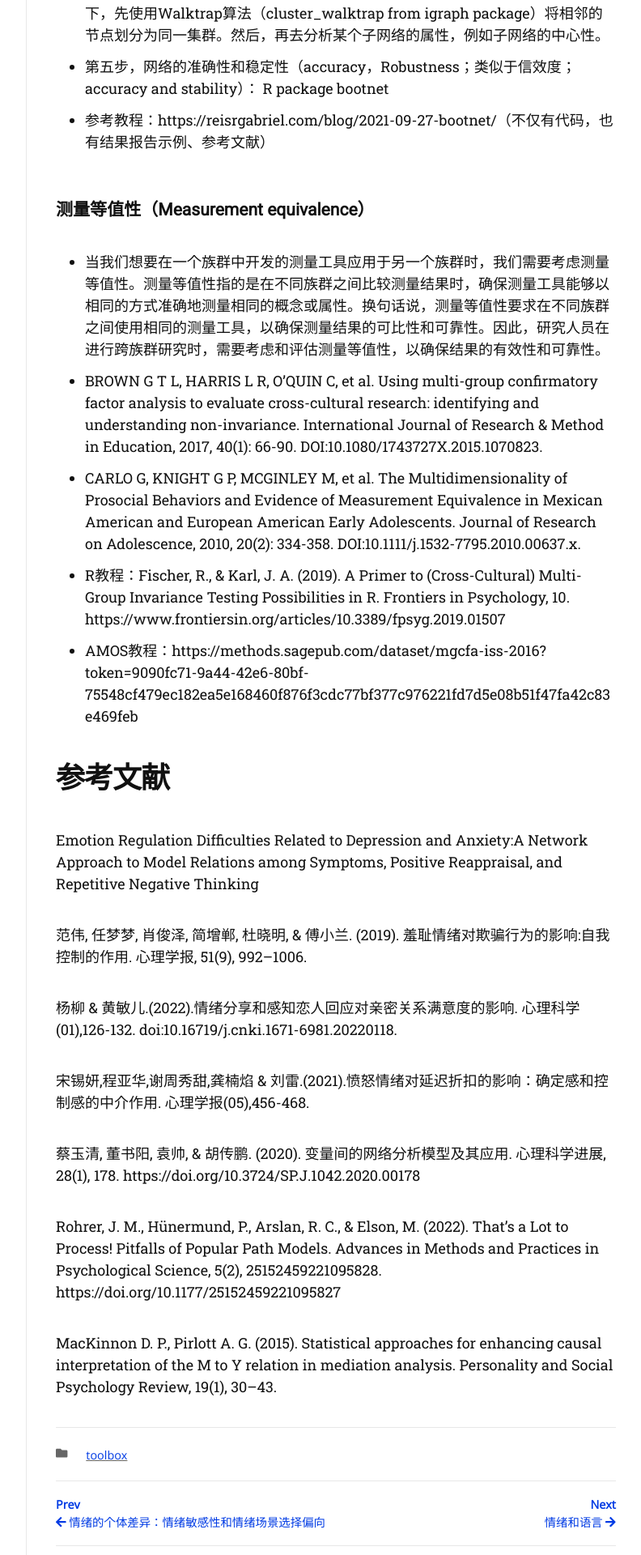
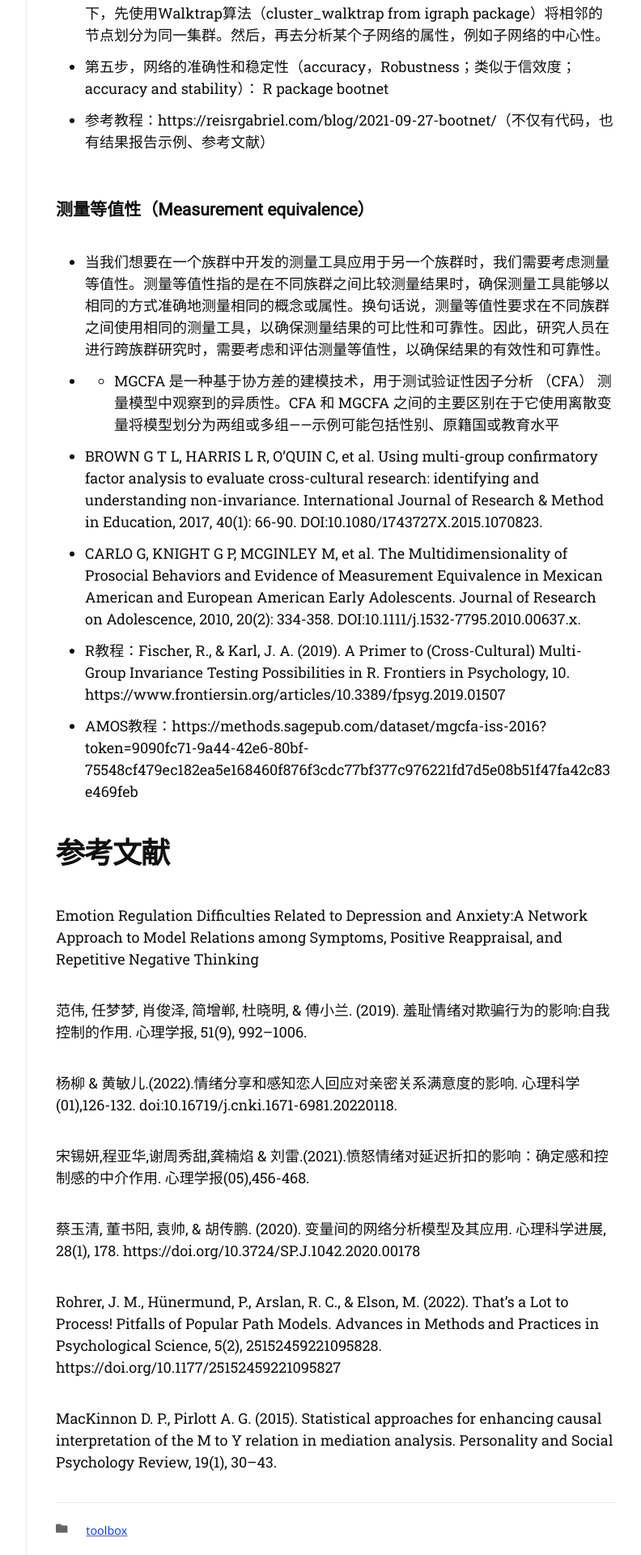
Before and after one commit to ChenSD/Chensd.github.io, a Jekyll site: the page built from _posts/2022-10-07-问卷数据分析方法的升级换代.md, in a window 1280 px wide. Shown: the part 3080-5000 px from the top of the page at 81% size, without its empty margins (357-1149 px from the left). Built offline with Jekyll 4.4.1, drawn with Linux system fonts in a browser that asks for light colours; nearby versions of some CDN libraries; some web fonts are replaced.

Commit message:
language

```diff
--- a/_posts/2022-10-07-问卷数据分析方法的升级换代.md
+++ b/_posts/2022-10-07-问卷数据分析方法的升级换代.md
@@ -67,7 +67,9 @@ toc: true
 
 ### 测量等值性（Measurement equivalence）
 
+
 * 当我们想要在一个族群中开发的测量工具应用于另一个族群时，我们需要考虑测量等值性。测量等值性指的是在不同族群之间比较测量结果时，确保测量工具能够以相同的方式准确地测量相同的概念或属性。换句话说，测量等值性要求在不同族群之间使用相同的测量工具，以确保测量结果的可比性和可靠性。因此，研究人员在进行跨族群研究时，需要考虑和评估测量等值性，以确保结果的有效性和可靠性。
+* * MGCFA 是一种基于协方差的建模技术，用于测试验证性因子分析 （CFA） 测量模型中观察到的异质性。CFA 和 MGCFA 之间的主要区别在于它使用离散变量将模型划分为两组或多组——示例可能包括性别、原籍国或教育水平
 
 * BROWN G T L, HARRIS L R, O’QUIN C, et al. Using multi-group confirmatory factor analysis to evaluate cross-cultural research: identifying and understanding non-invariance. International Journal of Research & Method in Education, 2017, 40(1): 66-90. DOI:10.1080/1743727X.2015.1070823.
 * CARLO G, KNIGHT G P, MCGINLEY M, et al. The Multidimensionality of Prosocial Behaviors and Evidence of Measurement Equivalence in Mexican American and European American Early Adolescents. Journal of Research on Adolescence, 2010, 20(2): 334-358. DOI:10.1111/j.1532-7795.2010.00637.x.
```
Also changed, not shown: _posts/2023-08-23-语义网络以及基本词汇分析方法.md (renamed from _posts/2023-08-23-语义网络.md).
